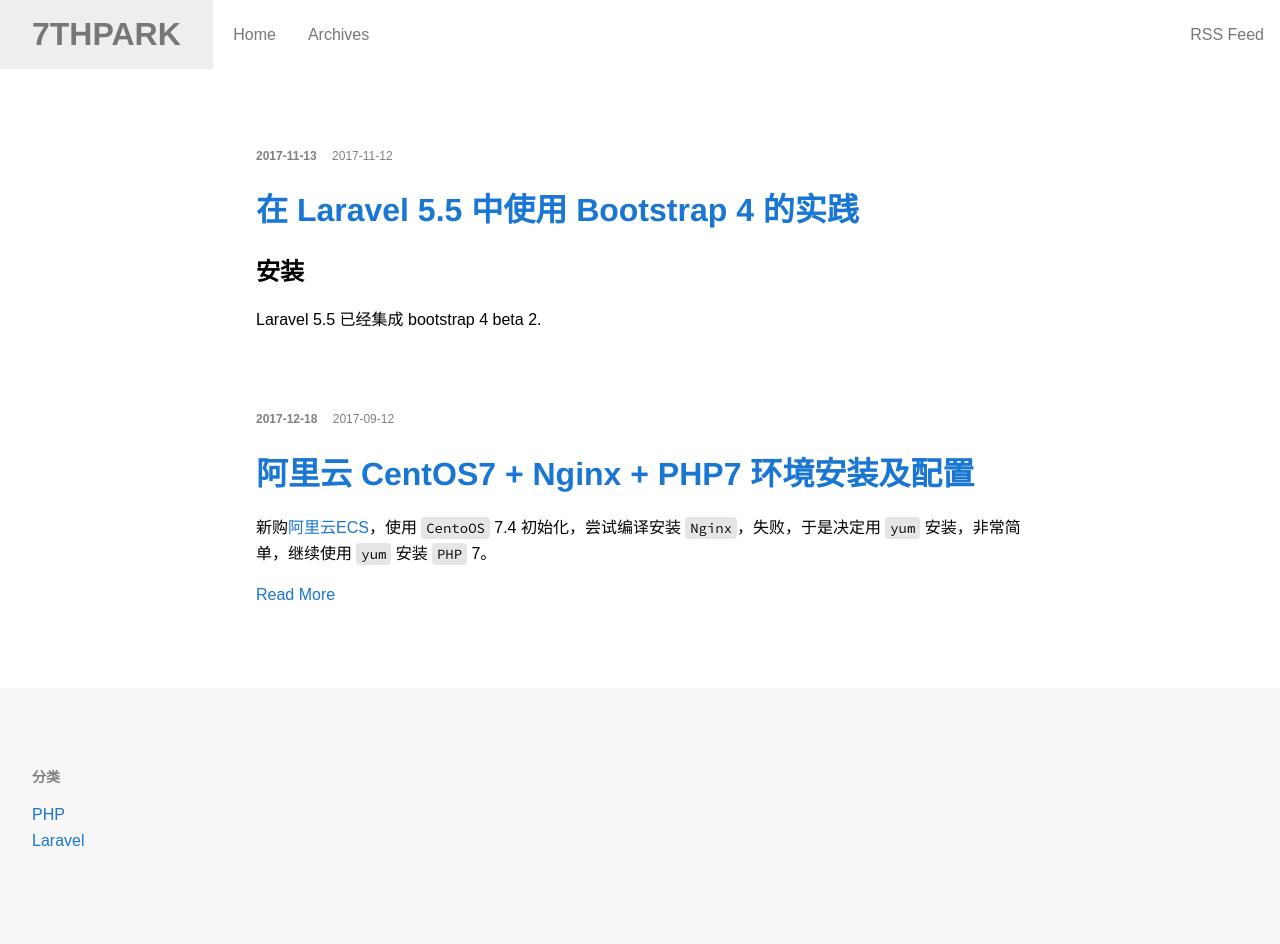
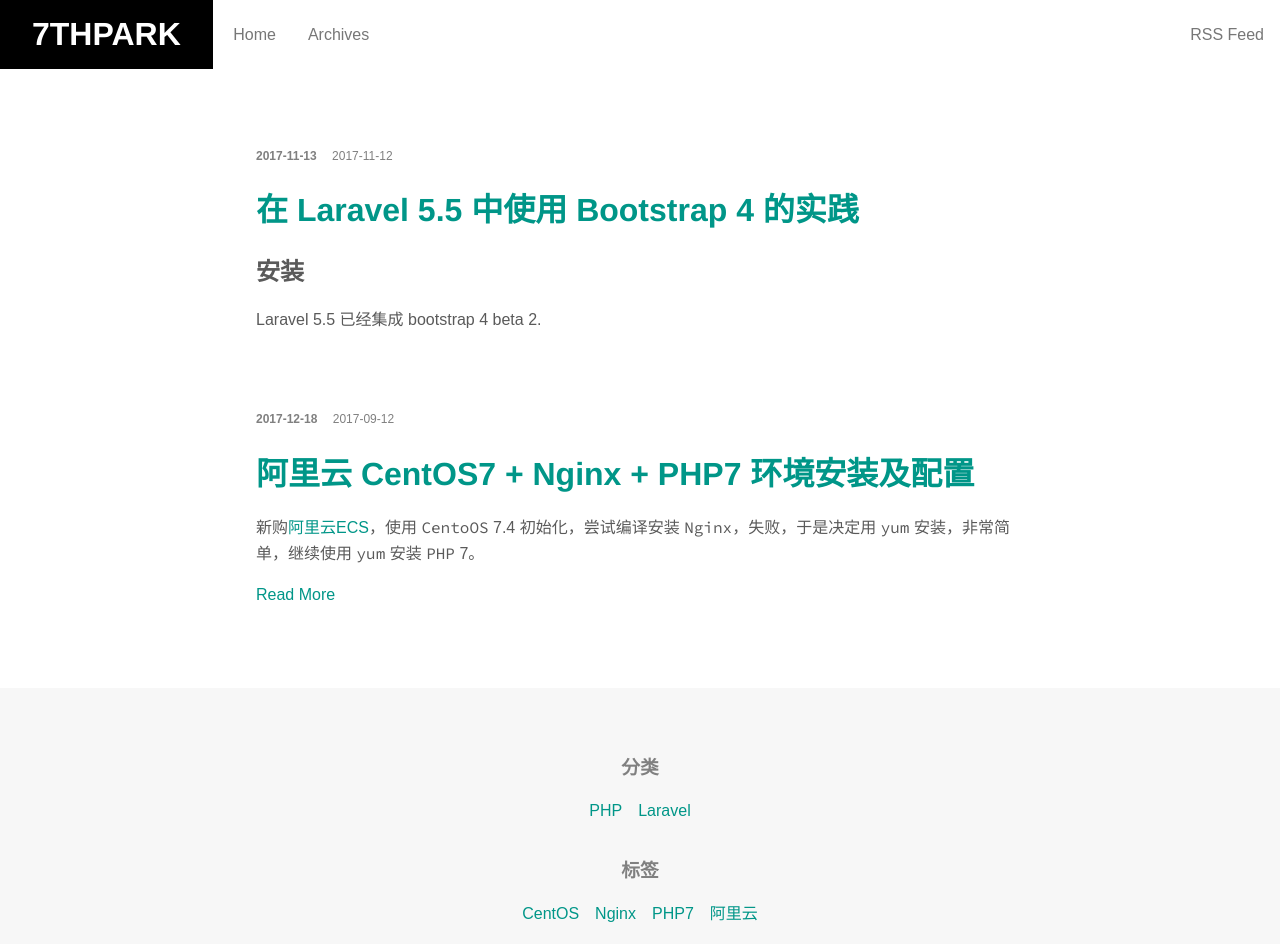
Before and after one commit to 7thpark/7thpark.github.io, a plain HTML site: page index.html in a window 1280 px wide. Shown: the top 944 px of the page. Drawn offline with nearby package versions, Linux system fonts and the light colour scheme.

Commit message:
Site updated: 2017-12-19 15:16:11

```diff
--- a/css/style.css
+++ b/css/style.css
@@ -27,6 +27,9 @@
   src: url("fonts/fontawesome-webfont.eot?v=#4.0.3");
   src: url("fonts/fontawesome-webfont.eot?#iefix&v=#4.0.3") format("embedded-opentype"), url("fonts/fontawesome-webfont.woff?v=#4.0.3") format("woff"), url("fonts/fontawesome-webfont.ttf?v=#4.0.3") format("truetype"), url("fonts/fontawesome-webfont.svg#fontawesomeregular?v=#4.0.3") format("svg");
 }
+body {
+  color: #5a5a5a;
+}
 h1,
 h2,
 h3,
@@ -35,7 +38,7 @@ h4 {
 }
 a {
   text-decoration: none;
-  color: #1976d2;
+  color: #009688;
 }
 .d-flex {
   display: flex;
@@ -63,6 +66,11 @@ a {
   padding: 0;
   margin: 0;
 }
+.navbar .branding .pure-menu-link,
+.navbar .branding:hover {
+  background-color: #000;
+  color: #fff;
+}
 .sidebar {
   padding-top: 2rem;
   padding-bottom: 2rem;
@@ -74,14 +82,24 @@ a {
   justify-content: center;
 }
 .widget-wrap {
-  padding: 2rem;
+  margin: 2rem;
+  text-align: center;
 }
 .widget-title {
-  font-size: 0.875rem;
   color: #808080;
 }
 .widget {
   line-height: 1.6;
+}
+.widget ul li {
+  display: inline;
+}
+.widget ul li+li {
+  margin-left: 1rem;
+}
+.category-list-child {
+  display: inline;
+  margin-left: 1rem;
 }
 .mobile-nav {
   display: none;
@@ -307,10 +325,6 @@ a {
   font-family: "Source Code Pro", Consolas, Monaco, Menlo, Consolas, monospace;
 }
 .article-entry code {
-  padding: 0.125rem 0.3rem;
-  background-color: rgba(0,0,0,0.1);
-  border-radius: 0.25rem;
-  font-size: 14px;
   text-shadow: 0 1px #fff;
 }
 .article-entry pre code {
@@ -404,7 +418,7 @@ a {
   margin-left: 1rem;
 }
 .article-entry .gist .gist-file .gist-meta a {
-  color: #1976d2;
+  color: #009688;
   font-weight: normal;
 }
 .article-entry .gist .gist-file .gist-meta a:hover {
```
Also changed, not shown: 2017/09/12/install-nginx-php7-on-aliyun-ecs/index.html (+1 -1 lines), 2017/11/12/bootstrap-v4-in-laravel-practice/index.html (+1 -1 lines), 1 other file.
